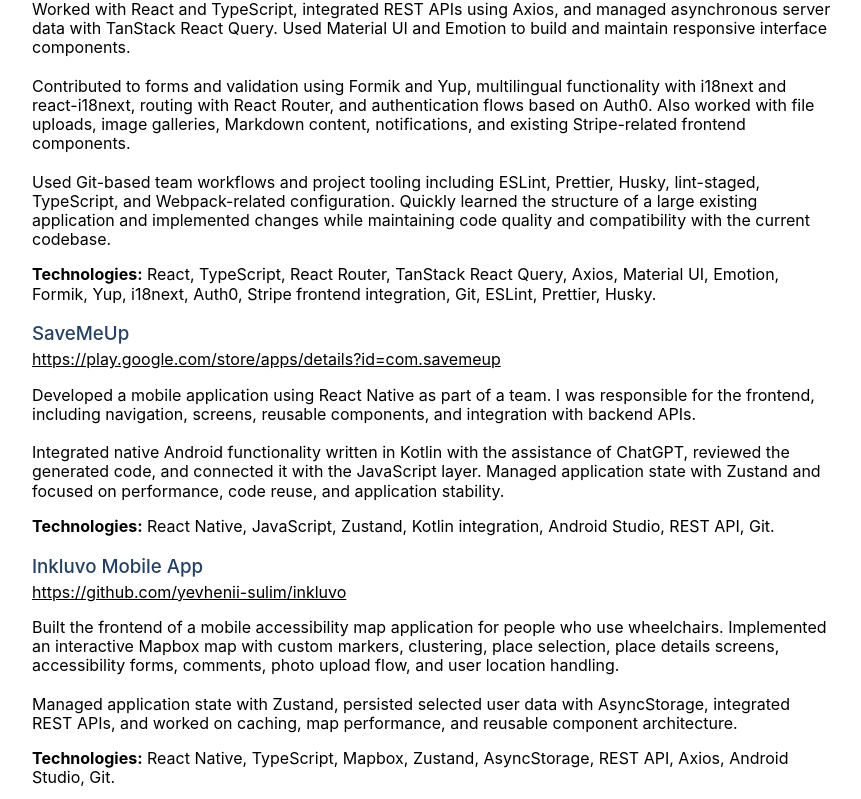
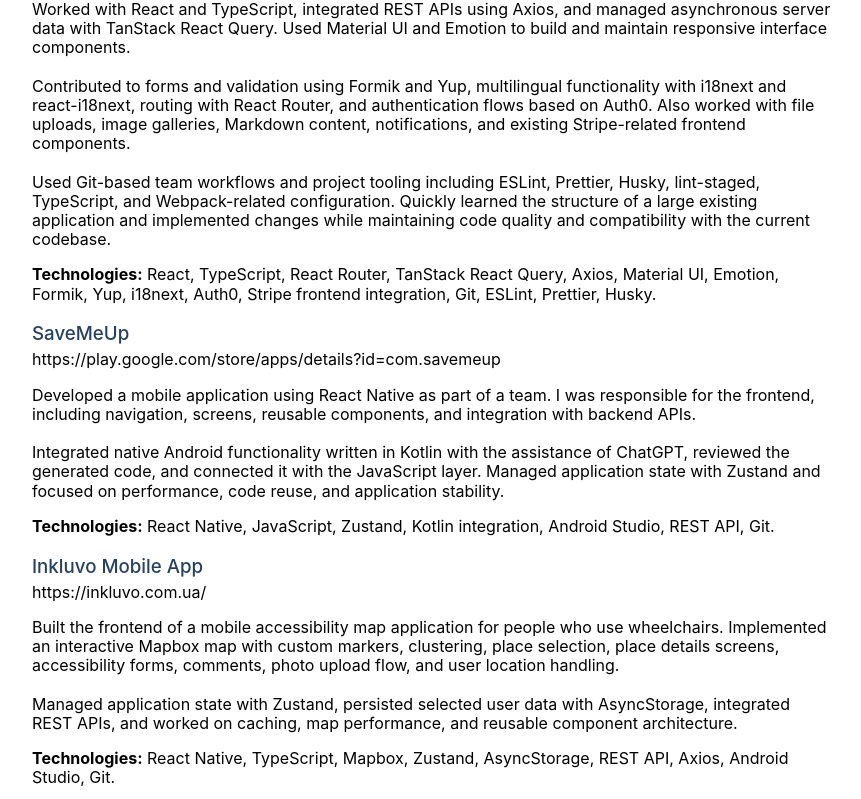
Before and after one commit to yevhenii-sulim/cv-front-end, a React (Vite) app: page / in a window 1280 px wide. Shown: the part 1323-2122 px from the top of the page, without its empty margins (208-1069 px from the left). Built offline with nearby package versions, Linux system fonts and the light colour scheme.

Commit message:
change link

```diff
--- a/src/components/projectList/projectList.jsx
+++ b/src/components/projectList/projectList.jsx
@@ -36,7 +36,7 @@
   },
   {
     title: 'Inkluvo Mobile App',
-    link: 'https://github.com/yevhenii-sulim/inkluvo',
+    link: 'https://inkluvo.com.ua/',
     description: {
       text:
         'Built the frontend of a mobile accessibility map application for people who use wheelchairs. Implemented an interactive Mapbox map with custom markers, clustering, place selection, place details screens, accessibility forms, comments, photo upload flow, and user location handling.\n\n' +
@@ -56,8 +56,8 @@
           <li className={css.list}>
             <h3 class={css.project}>{title}</h3>
             <a
-              href='link'
-              className='text'
+              href={link}
+              className={`${css.link} text`}
               target='_blank'
               rel='noopener noreferrer'
             >
--- a/src/components/projectList/projectList.module.css
+++ b/src/components/projectList/projectList.module.css
@@ -7,6 +7,9 @@
 .list {
   list-style: none;
 }
+.link {
+  text-decoration: none;
+}
 @media print {
   .projects {
     break-before: page;
```
Also changed, not shown: 1 other file (tests, documents, lock files or other folders).
